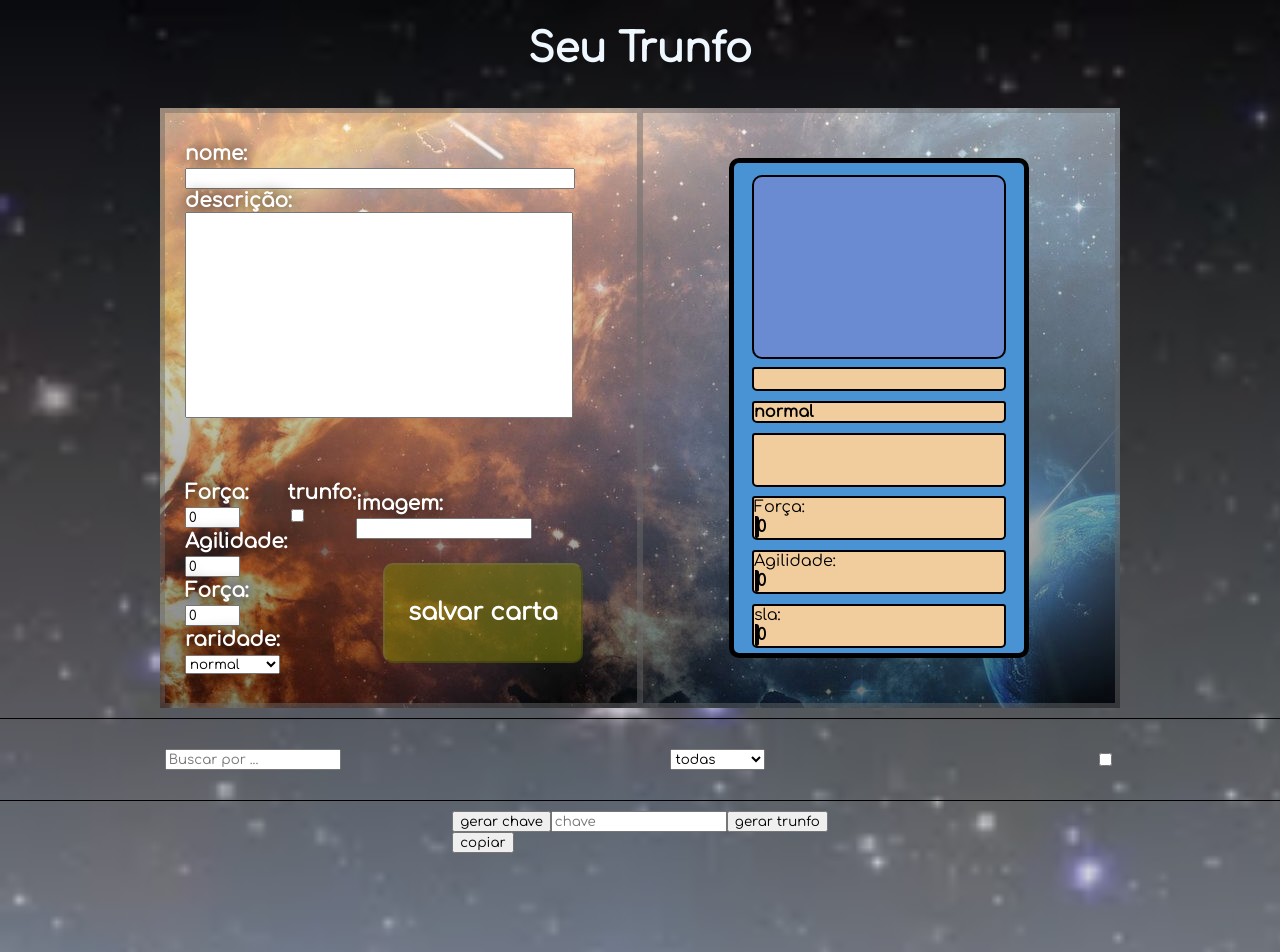
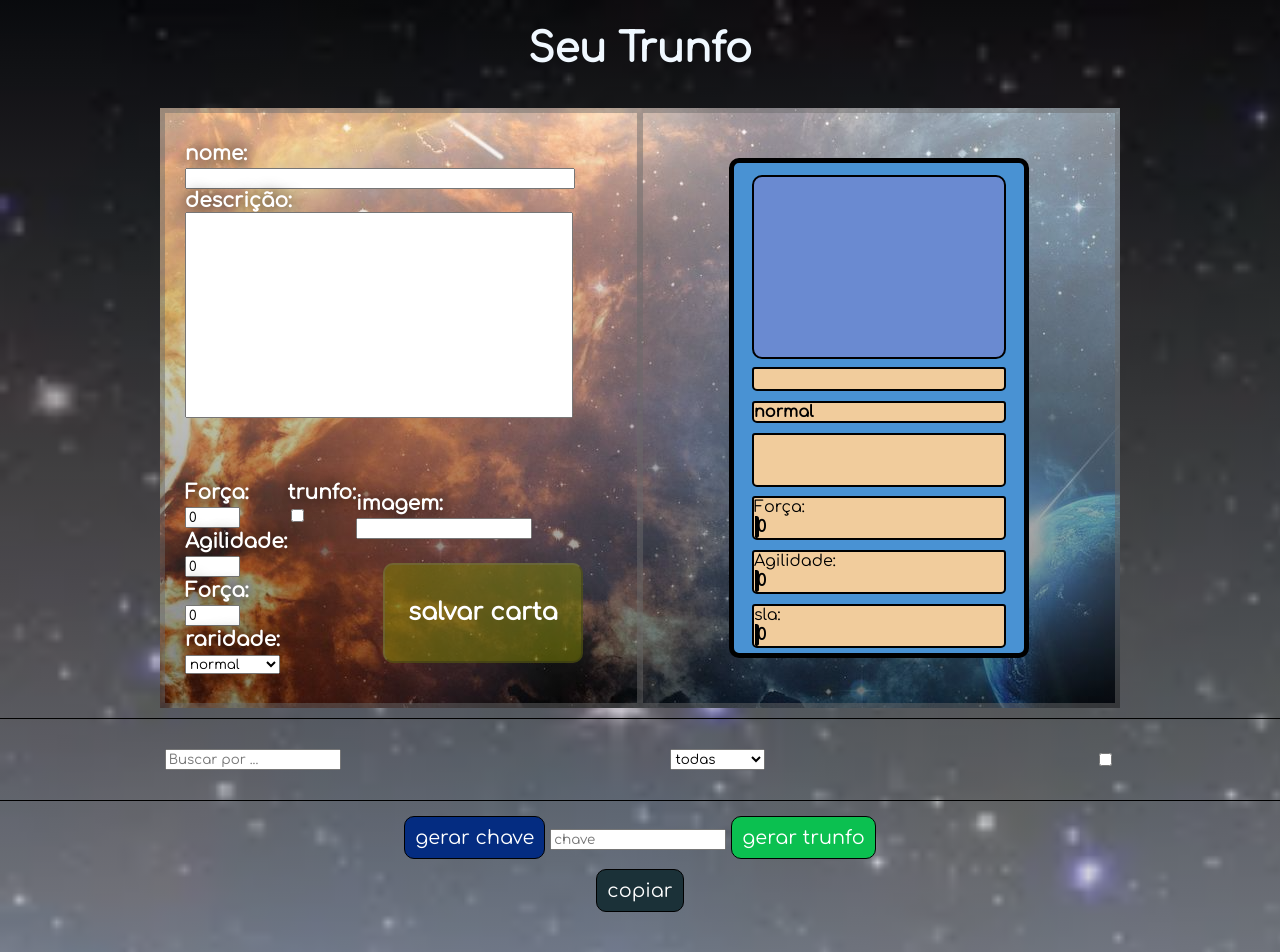
Before and after one commit to luisArthurRodriguesDaSilva/react-trunfo, a React (Create React App) app: page / in a window 1280 px wide. Shown: the top 952 px of the page. Built offline with nearby package versions, Linux system fonts and the light colour scheme.

Commit message:
css key buttons

```diff
--- a/src/App.css
+++ b/src/App.css
@@ -251,3 +251,48 @@
     height: 30px;
     font-size: larger;
   }
+
+  .key-container{
+    display: flex;
+    flex-direction: column;
+    align-items: center;
+  }
+
+  .keyBtn{
+    margin:5px;
+    font-size: larger;
+    border-radius: 10px;
+    border: 1px solid black;
+    padding: 10px;
+    color: white;
+  }
+
+  #generateTrunfoBtn{
+    background-color: rgb(11, 192, 80);
+  }
+
+  #generateKeyBtn{
+    background-color: rgb(4, 44, 129);
+  }
+
+  #copyKeyBtn{
+    background-color: rgb(27, 49, 56);
+  }
+
+  .keyBtn:hover{
+    color: rgba(155, 151, 145, 0.5);
+    box-shadow: 1px 1px 3px rgba(229, 255, 0, 0.527);
+  }
+
+  .keyBtn:active{
+    color: rgba(229, 255, 0, 0.527);
+  }
+
+  #copyKeyBtn:hover{
+    color: rgba(0, 255, 221, 0.274);
+    box-shadow: 1px 1px 3px rgba(0, 255, 221, 0.274);
+  }
+
+  #copyKeyBtn:active{
+    color: rgba(0, 255, 221, 0.5);
+  }
--- a/src/App.js
+++ b/src/App.js
@@ -264,9 +264,11 @@ class App extends React.Component {
           </div>
           <div id='savedCardsContainer'>{this.LasSavasShowadas()}</div>
         </div>
-        <div className='key'>
+        <div className='key-container'>
           <div id='keyCima'>
             <button
+            class="keyBtn"
+            id="generateKeyBtn"
               onClick={this.generateKey}
             >
               gerar chave
@@ -278,6 +280,8 @@ class App extends React.Component {
               name='key'
               type='text'/>
             <button
+            class="keyBtn"
+            id="generateTrunfoBtn"
               onClick={this.generateTrunfo}
             >
               gerar trunfo
@@ -285,6 +289,8 @@ class App extends React.Component {
           </div>
           <div id='keyBaixo'>
             <button
+            class="keyBtn"
+            id="copyKeyBtn"
             onClick={()=>{
               const k = this.state.key;
               navigator.clipboard.writeText(k);
```
